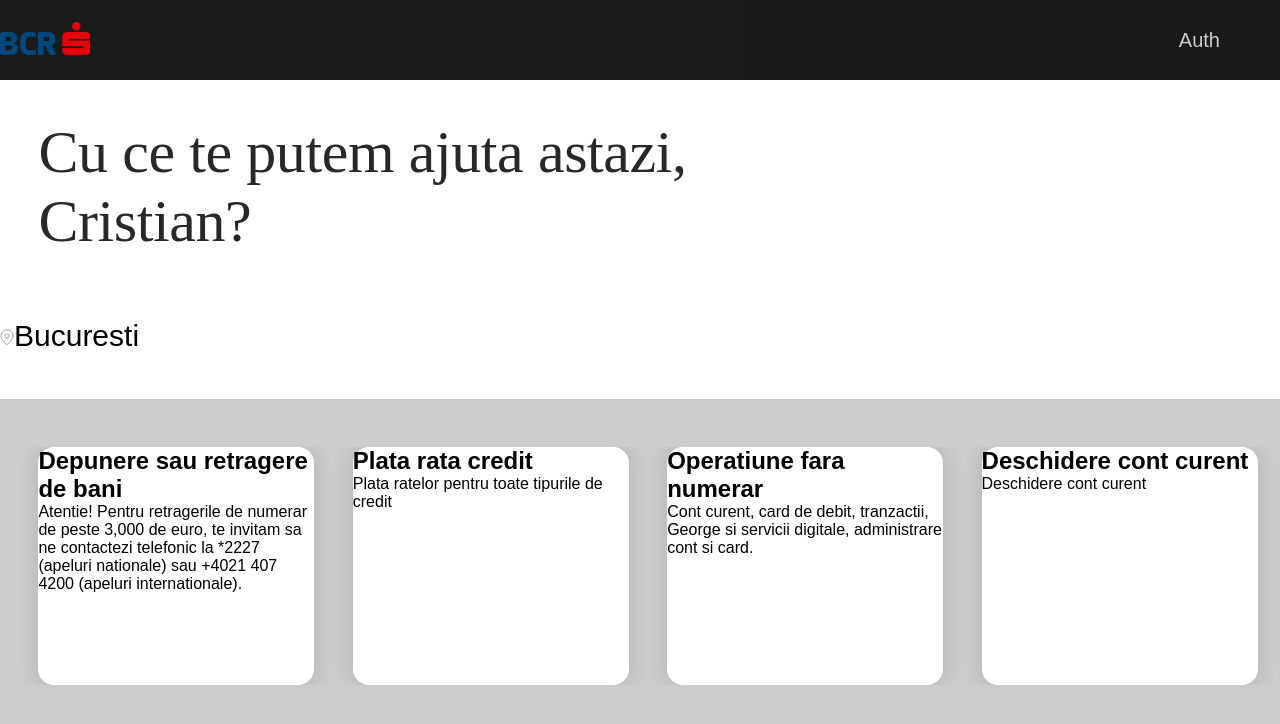
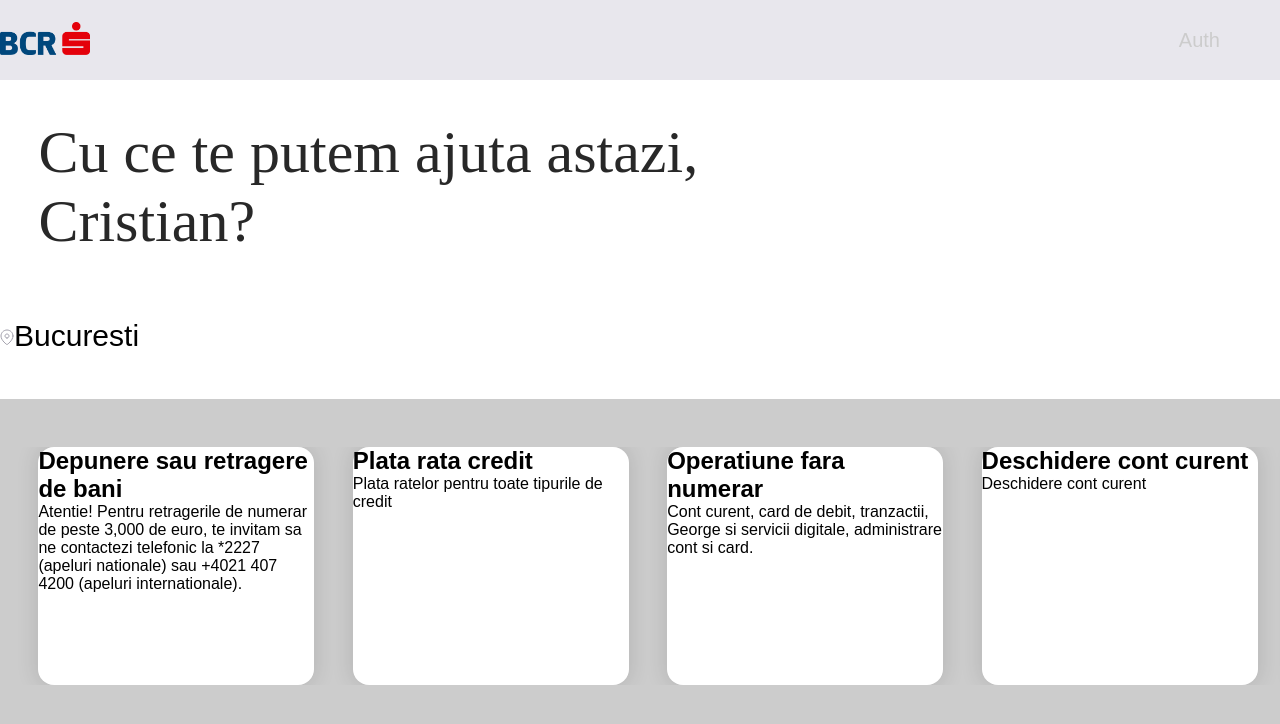
Before and after one commit to mircea-popa02/bcr-hack, a React (Create React App) app: page / in a window 1280 px wide. Shown: the top 724 px of the page. Built offline with nearby package versions, Linux system fonts and the light colour scheme; no server answers.

Commit message:
landing font

```diff
--- a/src/App.css
+++ b/src/App.css
@@ -2,7 +2,7 @@
   text-align: center;
 }
 
-@import url('https://fonts.googleapis.com/css?family=Work+Sans');
+@import url('https://fonts.googleapis.com/css2?family=Work+Sans:wght@100;200;300;400;500;600;700;800&display=swap');
 
 body {
   overflow: hidden; /* Hide scrollbars */
--- a/src/components/HeroSection.module.css
+++ b/src/components/HeroSection.module.css
@@ -59,10 +59,10 @@
   padding: 3vw;
   padding-right: 6vw;
   font-family: "Work Sans";
-  /* font-style: normal; */
-  font-weight: 100;
+  /* font-style: light; */
+  font-weight: 200;
 
-  letter-spacing: -0.41px;
+  /* letter-spacing: -0.41px; */
   background-color: #282828;
 }
 
@@ -93,7 +93,7 @@
 }
 
 .btn--full {
-  background-color: #f3ec78;
+  background-color: #ffffff;
   background-image: linear-gradient(45deg, #ffe998, #57370d);
   color: #000;
   padding: 1.6rem 3.2rem;
--- a/src/layout/MainNavigation.module.css
+++ b/src/layout/MainNavigation.module.css
@@ -19,6 +19,7 @@
   align-items: center;
   height: 8rem;
   width: 1400px;
+  background-color: #E8E7ED;
 }
 
 .righthandside {
@@ -114,6 +115,7 @@ ion-icon:host {
 ion-icon {
   height: 4rem;
   width: 4rem;
+  color: #282828;
 }
 
 .menu-icon {
@@ -151,12 +153,12 @@ ion-icon {
   }
 
   .nav-menu.active {
-    background: #242222;
+    background: #f9f9f9;
     left: 0;
     opacity: 1;
     transition: all 0.5s ease;
     z-index: 1;
-    color: rgba(228, 228, 228, 0.337);
+    color: rgb(37, 37, 37);
   }
 
   .nav-links {
@@ -180,7 +182,7 @@ ion-icon {
   }
 
   .menu-icon {
-    color: #aaa;
+    color: rgb(241, 241, 241);
     display: block;
     position: absolute;
     top: 0;
@@ -189,8 +191,6 @@ ion-icon {
     font-size: 2.8rem;
     cursor: pointer;
   }
-
-
 
   .fa-times {
     color: #ccc;
```
